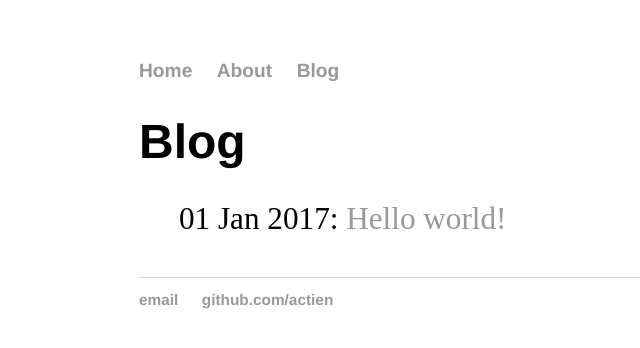
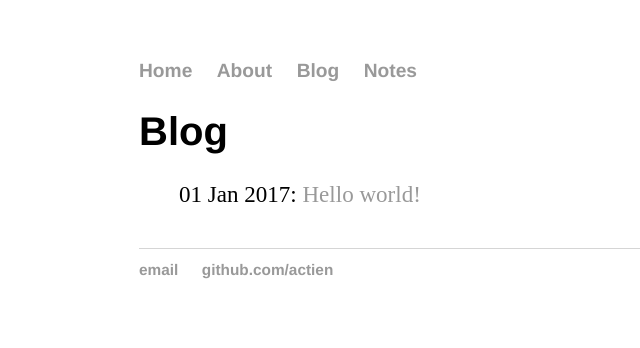
Before and after one commit to actien/actien.github.io, a Jekyll site: the page built from blog/index.html, in a window 1280 px wide. Shown: the top 348 px of the page, without its empty margins (53-693 px from the left). Built offline with Jekyll 4.4.1, drawn with Linux system fonts in a browser that asks for light colours.

Commit message:
Added notes section

```diff
--- a/_layouts/default.html
+++ b/_layouts/default.html
@@ -12,6 +12,7 @@
                 <li><a href="/about">About</a></li>
                 <!-- <li><a href="/cv">CV</a></li> -->
                 <li><a href="/blog">Blog</a></li>
+                <li><a href="/notes">Notes</a></li>
             </ul>
         </nav>
         <div class="container">
--- a/about/index.html
+++ b/about/index.html
@@ -5,6 +5,6 @@
 <div class="blurb">
     <h1> {{ page.title }} </h1>
     <p>
-    I'm a software developer at <a href="http://www.yext.com">Yext</a>. Feel free to ask me any questions about what it's like to work there.
+    I'm a software developer at <a href="http://www.yext.com">Yext</a>.
     </p>
-</div><!--/.blurb-->
+</div>
--- a/blog/index.html
+++ b/blog/index.html
@@ -5,6 +5,7 @@
     <h1>{{ page.title }} </h1>
     <ul class="posts">
         {% for post in site.posts %}
-        <li><span>{{ post.date | date_to_string }}</span>: <a href="{{ post.url }}" title="{{ post.title }}">{{ post.title }}</a></li>
+        <li><span>{{ post.date | date_to_string }}</span>:
+        <a href="{{ post.url }}" title="{{ post.title }}">{{ post.title }}</a></li>
         {% endfor %}
     </ul>
--- a/css/main.css
+++ b/css/main.css
@@ -21,7 +21,7 @@
     text-decoration: underline;
 }
 h1 {
-    font-size: 3em;
+    font-size: 2.5em;
     font-family:'Helvetica', 'Arial', 'Sans-Serif';
 }
 p {
@@ -38,10 +38,17 @@
 }
 ul.posts {
     margin: 20px auto 40px;
-    font-size: 1.5em;
+    font-size: 1.2em;
 }
-
 ul.posts li {
+    font-size: 1.2em;
+    list-style: none;
+}
+// Styling for notes
+ul.notes {
+    font-size: 1.3em;
+}
+ul.notes li {
     font-size: 1.3em;
     list-style: none;
 }
```
Also changed, not shown: _layouts/note.html (added, +8 -0 lines), notes/index.md (added, +9 -0 lines).
